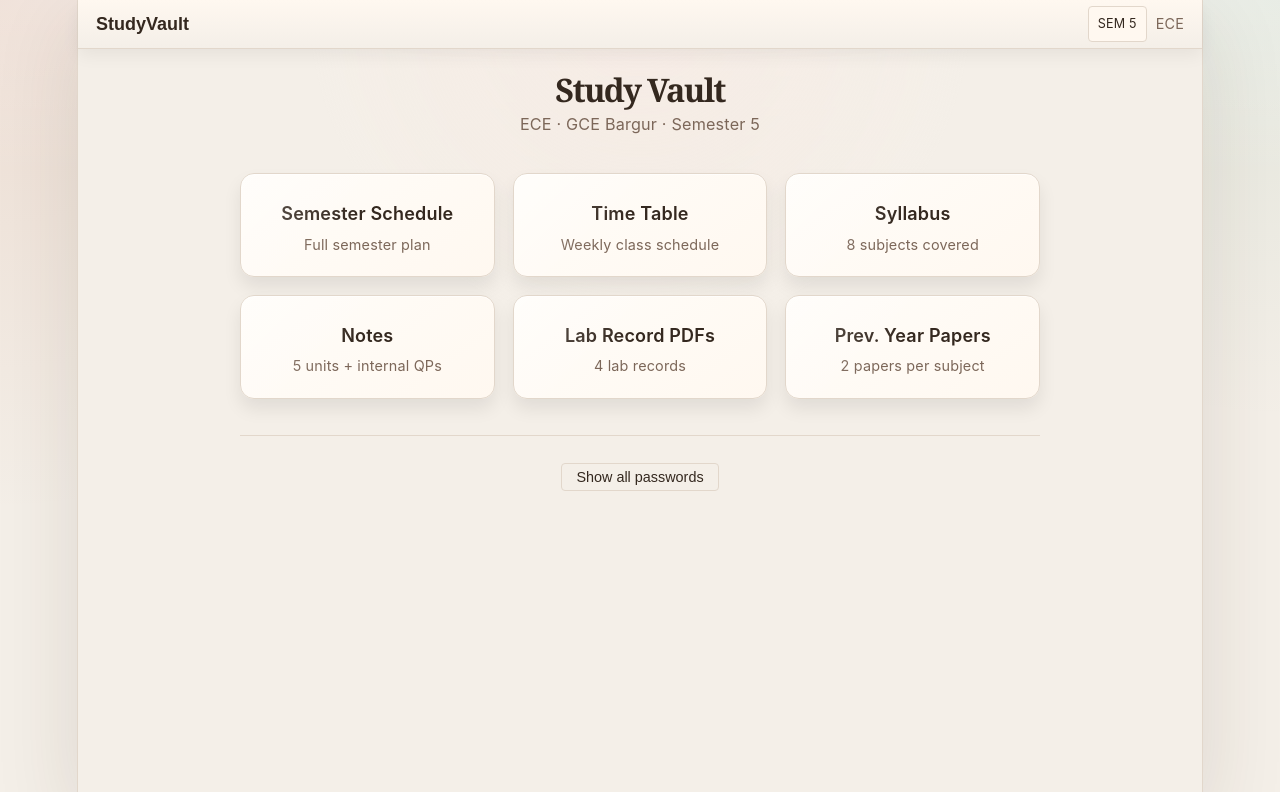
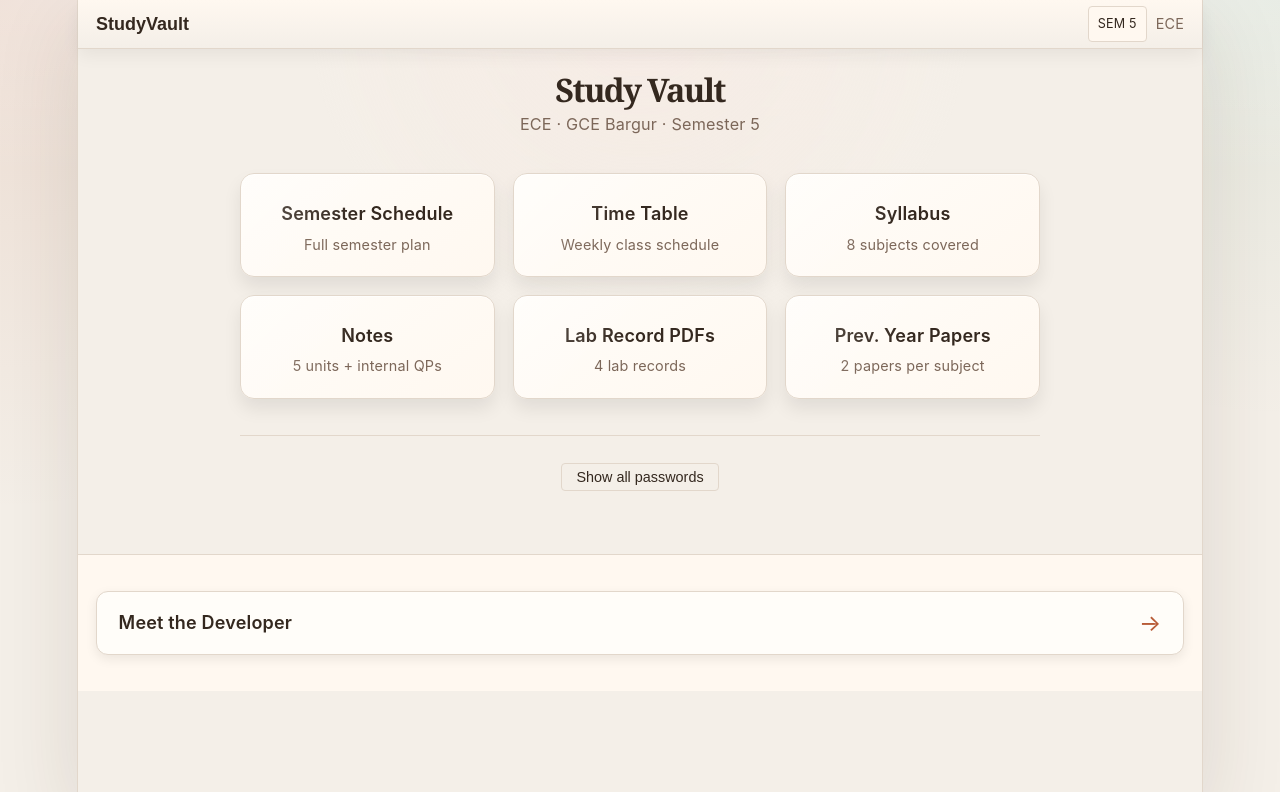
Before and after one commit to Seshanshree/study-vault, a React (Vite) app: page / in a window 1280 px wide. Shown: the top 792 px of the page. Built offline with nearby package versions, Linux system fonts and the light colour scheme.

Commit message:
developer1

```diff
--- a/src/App.jsx
+++ b/src/App.jsx
@@ -1,22 +1,23 @@
 import { useState } from "react";
 import { PASS, SUBJECTS, LABS, FILES } from "./config";
 import { D } from "./tokens";
-import HomeCard    from "./components/HomeCard";
-import BackBtn     from "./components/BackBtn";
-import Breadcrumb  from "./components/Breadcrumb";
-import PageTitle   from "./components/PageTitle";
+import HomeCard from "./components/HomeCard";
+import BackBtn from "./components/BackBtn";
+import Breadcrumb from "./components/Breadcrumb";
+import PageTitle from "./components/PageTitle";
 import SubjectGrid from "./components/SubjectGrid";
-import ImgSlot     from "./components/ImgSlot";
-import PdfCard     from "./components/PdfCard";
+import ImgSlot from "./components/ImgSlot";
+import PdfCard from "./components/PdfCard";
+import { Portfolio } from "./components/SubjectCard";
 
 export default function App() {
-  const [view,   setView]   = useState("home");
+  const [view, setView] = useState("home");
   const [subIdx, setSubIdx] = useState(null);
-  const [modal,    setModal]    = useState(null);
-  const [pwInput,  setPwInput]  = useState("");
+  const [modal, setModal] = useState(null);
+  const [pwInput, setPwInput] = useState("");
   const [pwTarget, setPwTarget] = useState("");
-  const [pwError,  setPwError]  = useState("");
-  const [showPws,  setShowPws]  = useState(false);
+  const [pwError, setPwError] = useState("");
+  const [showPws, setShowPws] = useState(false);
 
   const askPw = (correctPw, onSuccess) => {
     setPwTarget(correctPw);
@@ -35,16 +36,16 @@ export default function App() {
     }
   };
 
-  const goHome    = () => { setView("home"); setSubIdx(null); };
+  const goHome = () => { setView("home"); setSubIdx(null); };
   const goSection = () => setSubIdx(null);
 
   const HOME_ITEMS = [
-    { id: "schedule",  label: "Semester Schedule",   icon: "", desc: "Full semester plan" },
-    { id: "timetable", label: "Time Table",          icon: "", desc: "Weekly class schedule" },
-    { id: "syllabus",  label: "Syllabus",            icon: "", desc: "8 subjects covered" },
-    { id: "notes",     label: "Notes",               icon: "", desc: "5 units + internal QPs" },
-    { id: "records",   label: "Lab Record PDFs",     icon: "", desc: "4 lab records" },
-    { id: "pyq",       label: "Prev. Year Papers",   icon: "", desc: "2 papers per subject" },
+    { id: "schedule", label: "Semester Schedule", icon: "", desc: "Full semester plan" },
+    { id: "timetable", label: "Time Table", icon: "", desc: "Weekly class schedule" },
+    { id: "syllabus", label: "Syllabus", icon: "", desc: "8 subjects covered" },
+    { id: "notes", label: "Notes", icon: "", desc: "5 units + internal QPs" },
+    { id: "records", label: "Lab Record PDFs", icon: "", desc: "4 lab records" },
+    { id: "pyq", label: "Prev. Year Papers", icon: "", desc: "2 papers per subject" },
   ];
 
   const PW_REF = [
@@ -95,7 +96,7 @@ export default function App() {
                 {PW_REF.map((r, i) => (
                   <div key={i} style={{ display: "flex", justifyContent: "space-between", alignItems: "center", padding: "0.3rem 0.5rem", borderBottom: i < PW_REF.length - 1 ? `1px solid ${D.border}` : "none" }}>
                     <span style={{ color: D.sub, fontSize: "0.8rem" }}>{r.label}</span>
-                    <code style={{ background: D.surface, border: `1px solid ${D.border}`, borderRadius: "3px", padding: "0.1rem 0.4rem", fontSize: "0.75rem", color:"black" }}>
+                    <code style={{ background: D.surface, border: `1px solid ${D.border}`, borderRadius: "3px", padding: "0.1rem 0.4rem", fontSize: "0.75rem", color: "black" }}>
                       {r.pw}
                     </code>
                   </div>
@@ -112,7 +113,7 @@ export default function App() {
     content = (
       <div>
         <BackBtn onClick={goHome} />
-        <PageTitle style={{color:"brown"}} icon="" title="Semester Schedule" />
+        <PageTitle style={{ color: "brown" }} icon="" title="Semester Schedule" />
         <ImgSlot url={FILES.scheduleImg} label="Semester Schedule" />
       </div>
     );
@@ -218,6 +219,20 @@ export default function App() {
       </div>
     );
   }
+  else if (view === "developer") {
+    content = (
+      <div>
+        <BackBtn onClick={goHome} />
+
+        <PageTitle
+          icon=""
+          title="Developer"
+        />
+
+        <Portfolio />
+      </div>
+    );
+  }
 
   return (
     <div style={{
@@ -270,6 +285,52 @@ export default function App() {
           </div>
         </div>
       )}
+      {view !== "developer" && (
+  <footer
+    style={{
+      borderTop: `1px solid ${D.border}`,
+      marginTop: "2rem",
+      padding: "2rem 1rem",
+      background: D.surface,
+    }}
+  >
+    <div
+      onClick={() => setView("developer")}
+      style={{
+        display: "flex",
+        alignItems: "center",
+        justifyContent: "space-between",
+        padding: "1rem 1.2rem",
+        border: `1px solid ${D.border}`,
+        borderRadius: "12px",
+        background: D.card,
+        cursor: "pointer",
+        transition: "all 0.2s ease",
+        boxShadow: "0 4px 12px rgba(0,0,0,0.08)",
+      }}
+    >
+      <div>
+        <div
+          style={{
+            fontWeight: 600,
+            color: D.text,
+          }}
+        >
+          Meet the Developer
+        </div>
+      </div>
+
+      <div
+        style={{
+          fontSize: "1.3rem",
+          color: D.primary,
+        }}
+      >
+        →
+      </div>
+    </div>
+  </footer>
+)}
     </div>
   );
 }
--- a/src/components/SubjectCard.jsx
+++ b/src/components/SubjectCard.jsx
@@ -1,5 +1,6 @@
 import { useState } from "react";
 import { D } from "../tokens";
+import seshanImg from "../assets/seshan.jpeg";
 
 export default function SubjectCard({ name, onClick }) {
   const [hov, setHov] = useState(false);
@@ -33,3 +34,146 @@ export default function SubjectCard({ name, onClick }) {
     </div>
   );
 }
+
+export function Portfolio() {
+  const cardStyle = {
+    maxWidth: "620px",
+    margin: "0 auto",
+    border: `1px solid ${D.border}`,
+    borderRadius: "22px",
+    background: `linear-gradient(180deg, ${D.card} 0%, ${D.surface} 100%)`,
+    boxShadow: "0 20px 50px rgba(52, 40, 31, 0.12)",
+    overflow: "hidden",
+    textAlign: "left",
+  };
+
+  const linkStyle = {
+    display: "flex",
+    alignItems: "center",
+    gap: "0.9rem",
+    padding: "0.85rem 0.95rem",
+    border: `1px solid ${D.border}`,
+    borderRadius: "14px",
+    background: D.card,
+    textDecoration: "none",
+    color: D.text,
+    transition: "transform 180ms ease, border-color 180ms ease, box-shadow 180ms ease, background 180ms ease",
+  };
+
+  return (
+    <section aria-label="Developer portfolio" style={cardStyle}>
+      <div
+        style={{
+          padding: "1.5rem",
+          background: `radial-gradient(circle at top left, ${D.primaryLo}, transparent 42%), linear-gradient(135deg, ${D.card} 0%, ${D.surface} 100%)`,
+          borderBottom: `1px solid ${D.border}`,
+        }}
+      >
+        <div style={{ display: "flex", alignItems: "center", gap: "1rem", flexWrap: "wrap" }}>
+          <div
+  style={{
+    width: "88px",
+    height: "88px",
+    borderRadius: "50%",
+    overflow: "hidden",
+    border: `1px solid ${D.borderHov}`,
+    flex: "0 0 auto",
+  }}
+>
+  <img
+    src={seshanImg}
+    alt="Seshanshree"
+    style={{
+      width: "100%",
+      height: "100%",
+      objectFit: "cover",
+    }}
+  />
+</div>
+
+          <div style={{ minWidth: 0, flex: "1 1 240px" }}>
+            <div style={{ color: D.primary, fontSize: "0.8rem", fontWeight: 700, letterSpacing: "0.12em", textTransform: "uppercase", marginBottom: "0.35rem" }}>
+              Developer Profile
+            </div>
+            <h2 style={{ margin: 0, fontSize: "2rem", lineHeight: 1.1 }}>
+              Seshanshree M
+            </h2>
+            <p style={{ marginTop: "0.45rem", color: D.sub, fontSize: "0.95rem" }}>
+              Electronics &amp; Communication Engineering student building clean, practical web experiences.
+            </p>
+          </div>
+        </div>
+      </div>
+
+      <div style={{ padding: "1.5rem" }}>
+        <div style={{ display: "grid", gap: "0.7rem", marginBottom: "1.25rem" }}>
+          <div style={{ display: "flex", flexWrap: "wrap", gap: "0.5rem" }}>
+            <span style={{ padding: "0.35rem 0.7rem", borderRadius: "999px", background: D.primaryLo, color: D.primary, fontSize: "0.8rem", fontWeight: 600 }}>
+              Creative Developer
+            </span>
+            <span style={{ padding: "0.35rem 0.7rem", borderRadius: "999px", background: D.primaryLo, color: D.primary, fontSize: "0.8rem", fontWeight: 600 }}>
+              CEO &amp; Founder - iMaXx
+            </span>
+          </div>
+
+          <p style={{ margin: "5px", color: D.text, fontSize: "0.95rem", lineHeight: 1.6 }}>
+            Focused on digital design experience, student tools, and small systems that feel fast and easy to use.
+          </p>
+        </div>
+
+        <div style={{ display: "grid", gap: "0.75rem" }}>
+          <a style={linkStyle} href="mailto:seshanshreem@gmail.com">
+            <span style={{ width: "38px", height: "38px", borderRadius: "12px", display: "grid", placeItems: "center", background: D.primaryLo, color: D.primary, fontSize: "1rem", flex: "0 0 auto" }}></span>
+            <span style={{ minWidth: 0 }}>
+              <span style={{ display: "block", fontSize: "0.75rem", color: D.sub }}>Email</span>
+              <span style={{ display: "block", fontWeight: 600, overflowWrap: "anywhere" }}>seshanshreem@gmail.com</span>
+            </span>
+          </a>
+
+          <a
+            style={linkStyle}
+            href="https://www.linkedin.com/in/seshanshree-m-490051360"
+            target="_blank"
+            rel="noopener noreferrer"
+          >
+            <span style={{ width: "38px", height: "38px", borderRadius: "12px", display: "grid", placeItems: "center", background: D.primaryLo, color: D.primary, fontSize: "1rem", flex: "0 0 auto" }}></span>
+            <span style={{ minWidth: 0 }}>
+              <span style={{ display: "block", fontSize: "0.75rem", color: D.sub }}>LinkedIn</span>
+              <span style={{ display: "block", fontWeight: 600, overflowWrap: "anywhere" }}>seshanshree-m-490051360</span>
+            </span>
+          </a>
+
+          <a
+            style={linkStyle}
+            href="https://github.com/seshanshree"
+            target="_blank"
+            rel="noopener noreferrer"
+          >
+            <span style={{ width: "38px", height: "38px", borderRadius: "12px", display: "grid", placeItems: "center", background: D.primaryLo, color: D.primary, fontSize: "1rem", flex: "0 0 auto" }}></span>
+            <span style={{ minWidth: 0 }}>
+              <span style={{ display: "block", fontSize: "0.75rem", color: D.sub }}>GitHub</span>
+              <span style={{ display: "block", fontWeight: 600, overflowWrap: "anywhere" }}>seshanshree</span>
+            </span>
+          </a>
+
+          <a
+            style={linkStyle}
+            href="https://www.instagram.com/seshan_tamil_31?"
+            target="_blank"
+            rel="noopener noreferrer"
+          >
+            <span style={{ width: "38px", height: "38px", borderRadius: "12px", display: "grid", placeItems: "center", background: D.primaryLo, color: D.primary, fontSize: "1rem", flex: "0 0 auto" }}></span>
+            <span style={{ minWidth: 0 }}>
+              <span style={{ display: "block", fontSize: "0.75rem", color: D.sub }}>Instagram</span>
+              <span style={{ display: "block", fontWeight: 600, overflowWrap: "anywhere" }}>seshan_tamil_31</span>
+            </span>
+          </a>
+        </div>
+
+        <p style={{ marginTop: "1.25rem", marginBottom: 0, color: D.sub, fontSize: "0.8rem", textAlign: "center" }}>
+          Study-Vault by iMaXx
+        </p>
+      </div>
+    </section>
+  );
+}
```
Also changed, not shown: src/assets/seshan.jpeg (added).
